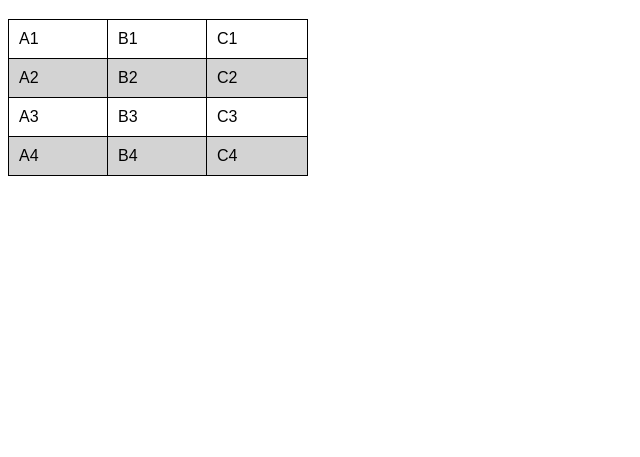
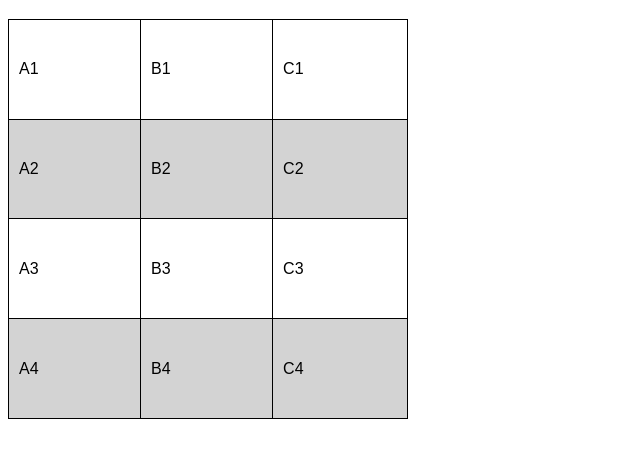
Before and after one commit to Erik-Suris/HTML5-CSS3, a plain HTML site: page Exercícios/ex23/tabela001.html in a window 1280 px wide. Shown: the part 61-518 px from the top of the page, without its empty margins (0-640 px from the left). Drawn offline with Linux system fonts and the light colour scheme.

Commit message:
Update tabela001.html

```diff
--- a/Exercícios/ex23/tabela001.html
+++ b/Exercícios/ex23/tabela001.html
@@ -11,19 +11,19 @@
         }
 
         table {
-            width: 300px;
+            width: 400px;
+            height: 400px;
             border-collapse: collapse;
         }
 
-        tr.Linha1 > td {
+        td {
+            border: 1px solid black;
             padding: 10px;
-            border: 1px solid black;
+            text-align: left;
+            vertical-align: middle;
         }
-
-        tr.Linha2 > td {
-            padding: 10px;
+        tr.Linha2 {
             background-color: lightgray;
-            border: 1px solid black;
         }
     </style>
 </head>
```
